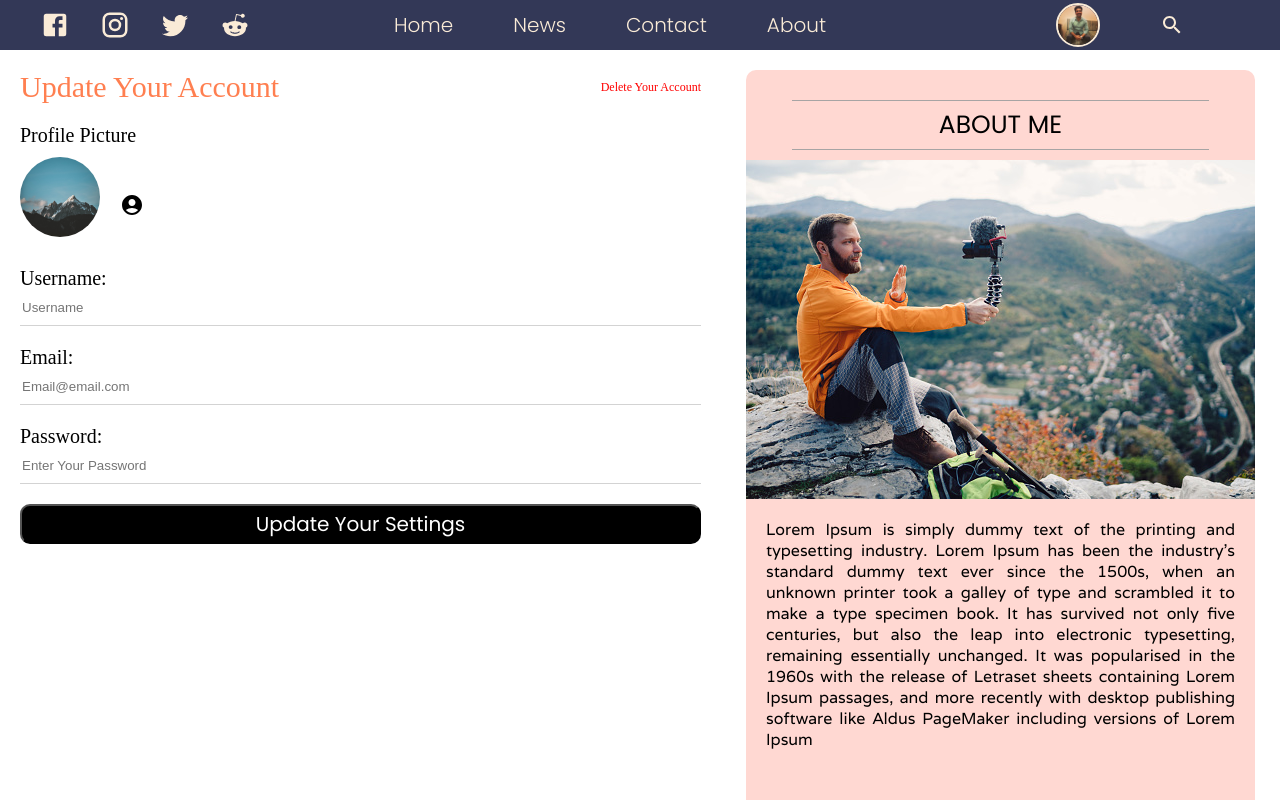
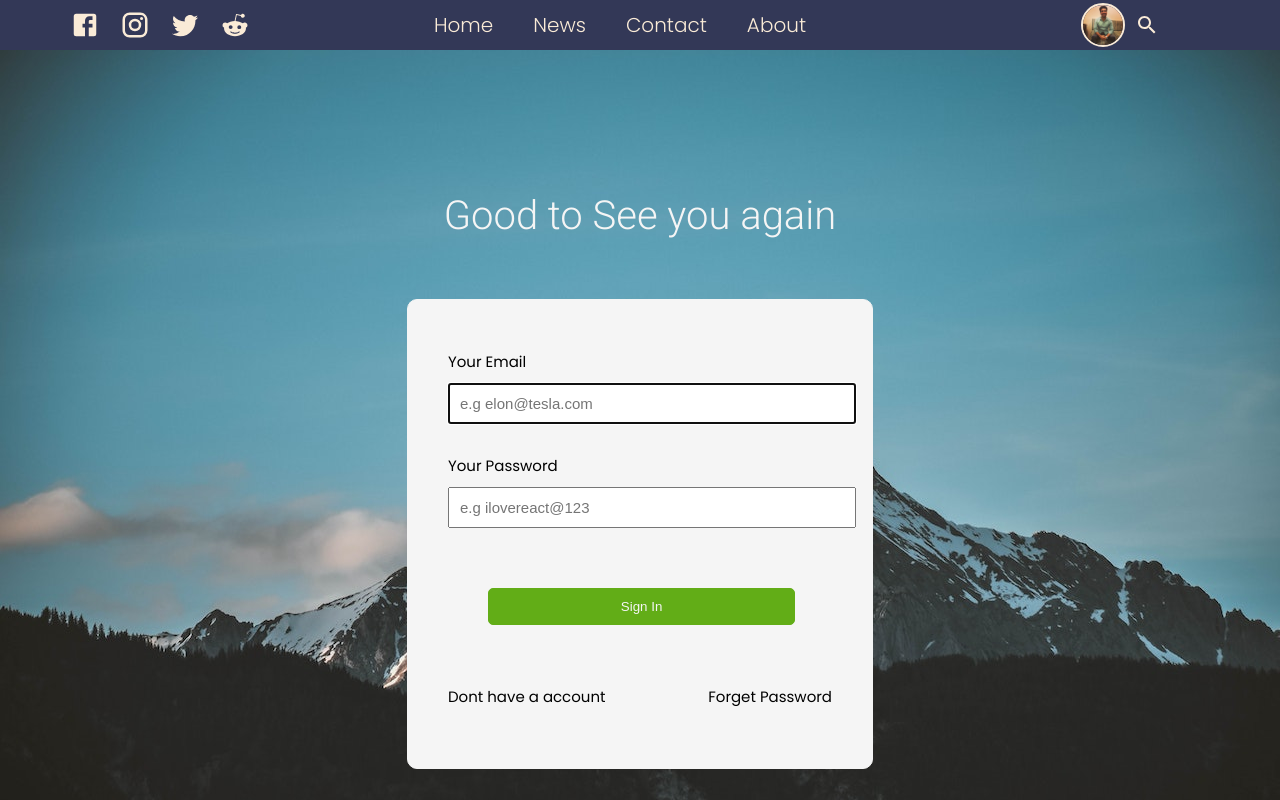
Before and after one commit to jaysgithubrepos/Blog-react-app, a React (Create React App) app: page /login in a window 1280 px wide. Shown: the top 800 px of the page. Built offline with nearby package versions, Linux system fonts and the light colour scheme.

Commit message:
login and sign  up page

```diff
--- a/package.json
+++ b/package.json
@@ -14,6 +14,7 @@
     "@testing-library/user-event": "^13.5.0",
     "react": "^18.2.0",
     "react-dom": "^18.2.0",
+    "react-router-dom": "^6.3.0",
     "react-scripts": "5.0.1",
     "web-vitals": "^2.1.4"
   },
--- a/src/App.js
+++ b/src/App.js
@@ -1,14 +1,40 @@
 //Define Topbar
 import Topbar from './topbar/topbar';
-import Write from './pages/settings/settings.jsx';
+//import Write from './pages/signup/signup.jsx';
+import { BrowserRouter as Router,Routes,Route } from 'react-router-dom';
+
+import Home from "./pages/home.jsx";
+import Register from"./pages/signup/signup.jsx";
+import Login from "./pages/login/login.jsx";
+
+import Write from "./pages/write/write.jsx";
+import Post from "./pages/single/post.jsx";
+import Settings from "./pages/settings/settings.jsx";
+import Singlepost from "./pages/SinglePost/singlepost.jsx";
 
 
 function App() {
   return (
-    <div className="App">
-    <Topbar />
-    <Write/>
-    </div>
+
+      <Router>
+        <Topbar />
+
+    <Routes>
+      <Route path="/" element={<Home />} />
+      <Route path="/login" element={<Login />} />
+      <Route path="/settings" element={<Settings />} />
+      <Route path="/register" element={<Register />} />
+      <Route path="/single-post" element={<Singlepost/>} />
+      <Route path="/write" element={<Write />} />
+      <Route path="/post" element={<Post />} />
+
+
+
+    </Routes>
+
+    </Router>
+
+
   );
 }
 
--- /dev/null
+++ b/src/pages/login/login.css
@@ -0,0 +1,90 @@
+
+.div-container{
+
+
+background:url("../../Assets/pexels-stephan-seeber-1054218.jpg");
+   display: flex;
+    height:100vh;
+   background-size: cover;
+   justify-content: center;
+   align-items: center;
+   flex-direction: column;
+   font-family:Poppins;
+
+
+
+
+}
+.headertitle{
+
+    color:whitesmoke;
+    text-align: center;
+    padding:40px;
+
+}
+.headertitle span{
+    font-size:40px;
+
+
+}
+.login-container{
+
+    padding:40px;
+    width: 30%;
+
+
+    border:1px solid whitesmoke;
+    border-radius: 10px;
+    background: whitesmoke;
+
+}
+form div{
+    margin-bottom:20px;
+}
+.email-div label{
+    display: flex;
+    font-size:15px;
+    padding:10px 0;
+}
+.email-div input{
+    display: flex;
+    font-size:15px;
+    padding:10px 10px;
+    width:100%;
+}
+
+.password-div label{
+    display: flex;
+    font-size:15px;
+    padding:10px 0;
+}
+.password-div input{
+    display: flex;
+    font-size:15px;
+    padding:10px 10px;
+    width:100%;
+}
+.button-div{
+
+    display: flex;
+    justify-content: center;
+    align-items: center;
+
+}
+.button-button-div{
+    margin:40px 40px;
+    width:80%;
+    padding:10px;
+    background-color: rgb(98, 173, 23);
+    border:1px solid rgb(98, 173, 23);
+    border-radius:5px;
+    color:whitesmoke;
+
+
+}
+.link-div {
+  display: flex;
+
+    justify-content: space-between;
+}
+.link-div span{font-size:15px;}
--- /dev/null
+++ b/src/pages/login/login.jsx
@@ -0,0 +1,33 @@
+import "./login.css";
+
+function login() {
+  return (
+    <div className='div-container'>
+        <div className="headertitle"><span>Good to See you again</span></div>
+        <div className='login-container'>
+
+            <form>
+                <div className="email-div">
+                    <label className="label-email">Your Email</label>
+                    <input type="email" placeholder="e.g elon@tesla.com" className="input-email-div" autofocus="true"></input>
+                </div>
+                <div className="password-div">
+                <label className="label-password">Your Password</label>
+                    <input type="password" placeholder="e.g ilovereact@123" className="input-password-div" autofocus="true"></input>
+                </div>
+                <div className="button=div">
+                    <button className="button-button-div">Sign In</button>
+                </div>
+                <div className="link-div">
+                    <span>Dont have a account</span>
+                    <span>Forget Password</span>
+
+                </div>
+
+            </form>
+
+        </div>
+    </div>
+  )
+}
+export default  login
--- /dev/null
+++ b/src/pages/signup/signup.css
@@ -0,0 +1,77 @@
+
+.div-container{
+
+
+    background:url("../../Assets/pexels-stephan-seeber-1054218.jpg");
+       display: flex;
+        height:calc(100vh-50px);
+       background-size: cover;
+       justify-content: center;
+       align-items: center;
+       flex-direction: column;
+       font-family:Poppins;
+
+
+
+
+    }
+    .headertitle{
+        margin:20px;
+        color:whitesmoke;
+        text-align: center;
+
+
+    }
+    .headertitle span{
+        font-size:40px;
+
+
+    }
+    .login-container{
+
+        padding:40px;
+        width: 30%;
+
+
+        border:1px solid whitesmoke;
+        border-radius: 10px;
+        background: whitesmoke;
+
+    }
+    form div{
+        margin-bottom:20px;
+    }
+
+   div label{display: flex;
+    font-size:15px;
+    padding:10px 0;}
+    div input{
+        display: flex;
+        font-size:15px;
+        padding:10px 10px;
+        width:95%;
+    }
+    .button-div{
+
+        display: flex;
+        justify-content: center;
+        align-items: center;
+
+    }
+    .button-button-div{
+        margin:40px 40px;
+        width:80%;
+        padding:10px;
+        background-color: rgb(98, 173, 23);
+        border:1px solid rgb(98, 173, 23);
+        border-radius:5px;
+        color:whitesmoke;
+
+
+    }
+    .link-div {
+      display: flex;
+
+        justify-content: space-between;
+    }
+    .link-div span{font-size:15px;}
--- /dev/null
+++ b/src/pages/signup/signup.jsx
@@ -0,0 +1,46 @@
+import "./signup.css";
+
+function signup() {
+  return (
+    <div className='div-container'>
+        <div className="headertitle"><span>Signup Page</span></div>
+        <div className='login-container'>
+
+            <form>
+            <div className="first-div">
+                    <label className="first-name">First Name</label>
+                    <input type="texxt" placeholder="e.g Jaichand" className="input-first-div" autofocus="true"></input>
+                </div>
+                <div className="last-div">
+                    <label className="last-name">Last Name</label>
+                    <input type="text" placeholder="e.g Yadav" className="input-last-div" autofocus="true"></input>
+                </div>
+                <div className="email-div">
+                    <label className="label-email">Your Email</label>
+                    <input type="email" placeholder="e.g elon@tesla.com" className="input-email-div" autofocus="true"></input>
+                </div>
+                <div className="password-div">
+                <label className="label-password">Your Password</label>
+                    <input type="password" placeholder="e.g ilovereact@123" className="input-password-div" autofocus="true"></input>
+                </div>
+                <div className="confirm-password-div">
+                <label className="label-password">Comfirm Password</label>
+                    <input type="password" placeholder="e.g ilovereact@123" className="input-confirm password-div" autofocus="true"></input>
+                </div>
+                <div className="button=div">
+                    <button className="button-button-div">Sign Up</button>
+                </div>
+                <div className="link-div">
+                    <span>Already have a account</span>
+                    <span>Please  Signin</span>
+
+                </div>
+
+            </form>
+
+        </div>
+    </div>
+  )
+}
+
+export default signup
--- a/src/topbar/topbar.css
+++ b/src/topbar/topbar.css
@@ -22,7 +22,7 @@
 
 .left-top-bar .icon{
     font-size:30px;
-    margin-right:30px;
+    margin-right:10px;
     cursor: pointer;
     color:antiquewhite;
 
@@ -54,7 +54,7 @@
 
 }
 .toplist li{
-    margin-right: 60px;
+    margin-right: 40px;
     font-size:20px;
     font-weight: 300;
     cursor: pointer;
@@ -72,7 +72,7 @@ object-fit: cover;
 }
 .search-icon{
     font-size: 30px;
-    margin-left: 60px;
+    margin-left: 10px;
     cursor: pointer;
     color:antiquewhite;
 }
```
Also changed, not shown: src/Assets/824c75d5d8baddac1e3ab99a48b77f36.jpg (added), 1 other file (tests, documents, lock files or other folders).
